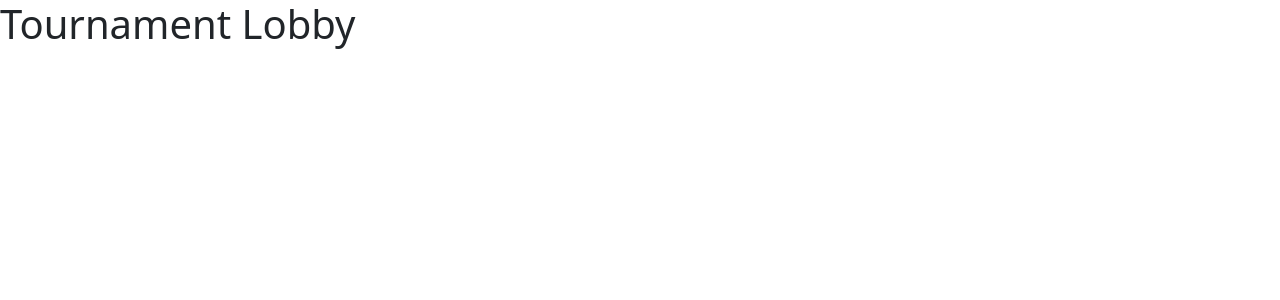
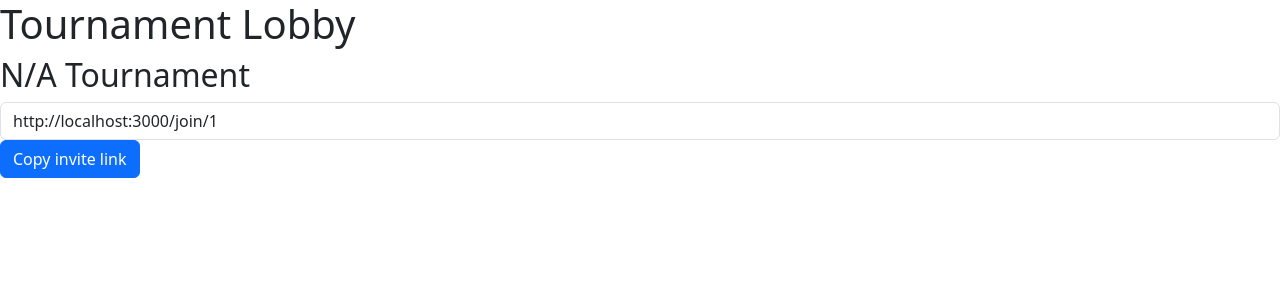
Before and after one commit to gheylam/tournament_project_frontend, a React (Create React App) app: page /lobby/1 in a window 1280 px wide. Shown: the top 300 px of the page. Built offline with nearby package versions, Linux system fonts and the light colour scheme; no server answers.

Commit message:
:sparkles: lobby copy join link to clip and get tournament name

```diff
--- a/src/Lobby.js
+++ b/src/Lobby.js
@@ -3,12 +3,42 @@ import 'bootstrap/dist/css/bootstrap.min.css';
 import Form from 'react-bootstrap/Form';
 import Button from 'react-bootstrap/Button';
 import axios from 'axios';
-import { useState } from 'react';
+import { useState, useRef } from 'react';
+
 
 function Lobby() {
+    const [teamName, setTeamName] = useState("N/A");
+    const currentURL = window.location.pathname;
+    const parts = currentURL.split('/');
+    const tournamentKey = (parts[parts.length-1]);
+
+    const inputRef = useRef(null);
+
+    console.log(tournamentKey);
+    const joinLink = 'http://localhost:3000/join/' + tournamentKey;
+    const GET_ENDPOINT = 'http://localhost:8000/api/tournaments/' + tournamentKey;
+    const sendGetRequest = async () => {
+        try {
+            const response = await axios.get(GET_ENDPOINT);
+            console.log(response.data);
+            setTeamName(response.data.name);
+        } catch (error) {
+            console.error('Error', error);
+        }
+    }
+
+    sendGetRequest();
+
+    const handleCopyClick = () => {
+        navigator.clipboard.writeText(joinLink);
+    }
+
     return (
         <div>
             <h1>Tournament Lobby</h1>
+            <h2>{teamName} Tournament</h2>
+            <Form.Control type="text" defaultValue={joinLink} ref={inputRef} />
+            <Button variant="primary" onClick={handleCopyClick}>Copy invite link</Button>
         </div>
     )
 }
```
